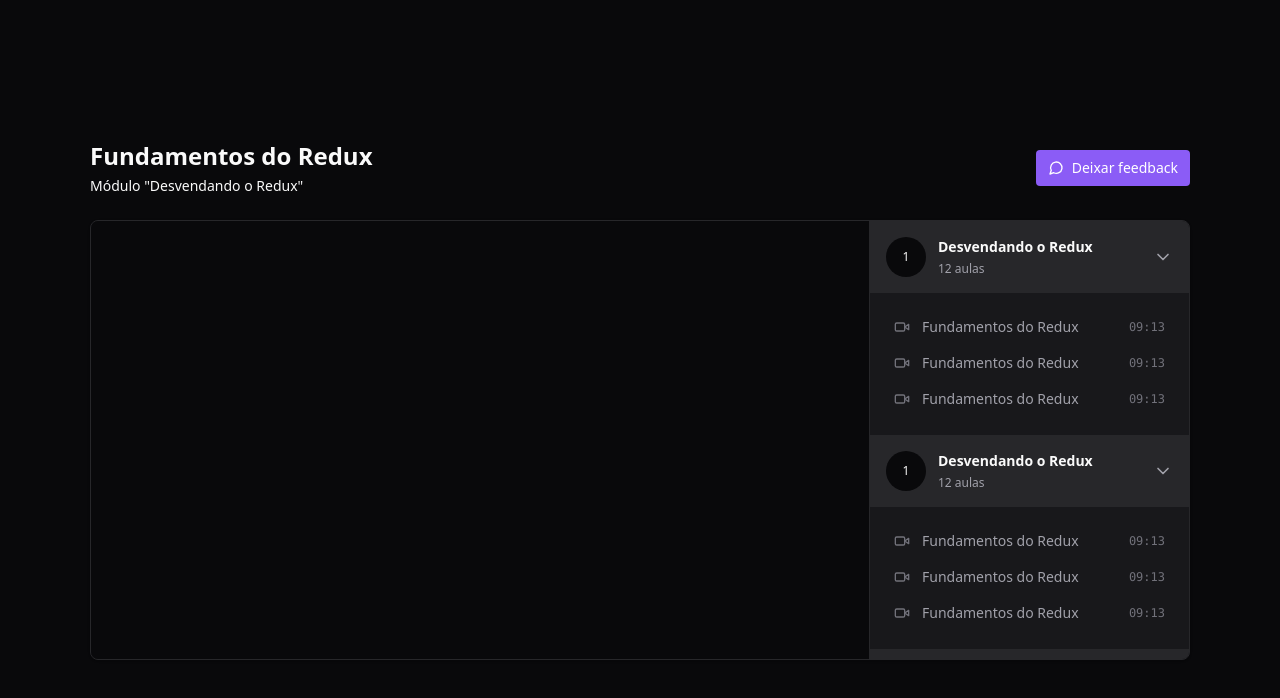
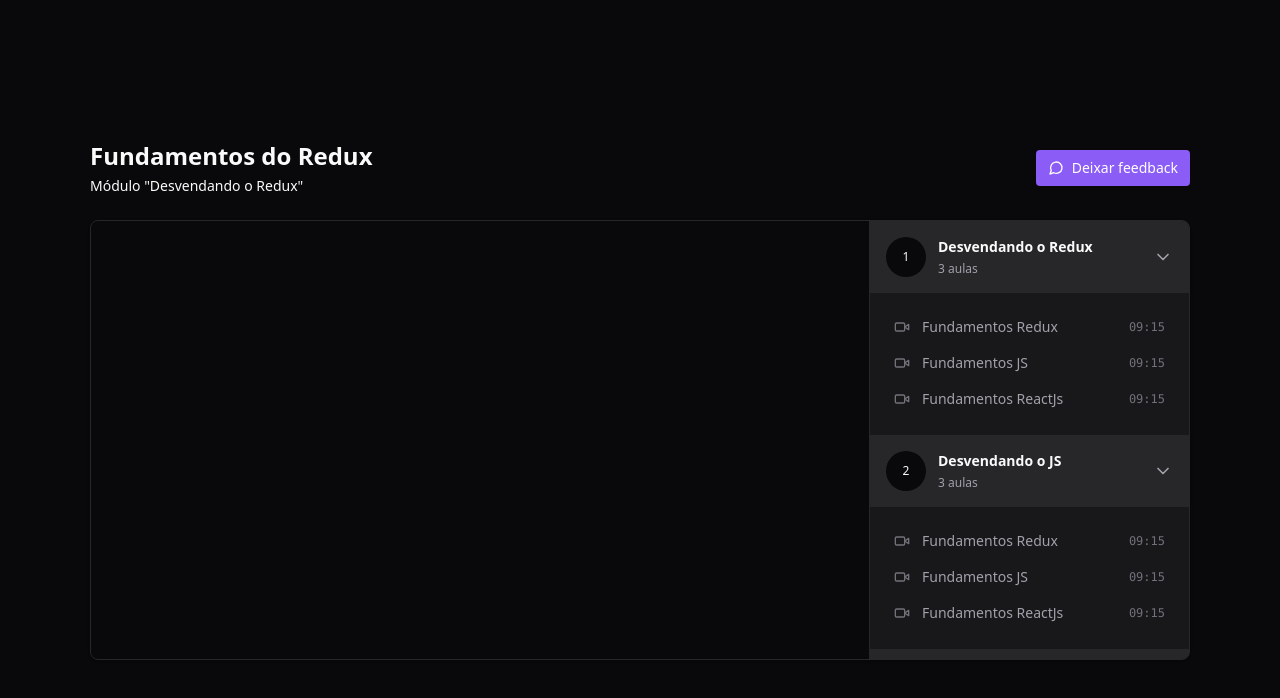
Before and after one commit to mateusrc-dev/react-redux-zustand, a React (Vite) app: page / in a window 1280 px wide. Shown: the top 698 px of the page. Built offline with nearby package versions, Linux system fonts and the light colour scheme.

Commit message:
updated project

```diff
--- /dev/null
+++ b/src/components/Header.tsx
@@ -0,0 +1,10 @@
+export function Header() {
+  return (
+    <div className="flex flex-col gap-1">
+      <h1 className="text-2xl font-bold">Fundamentos do Redux</h1>
+      <span className="text-sm text-sinc-400">
+        Módulo "Desvendando o Redux"
+      </span>
+    </div>
+  );
+}
--- /dev/null
+++ b/src/components/Lesson.tsx
@@ -0,0 +1,18 @@
+import { Video } from "lucide-react";
+
+interface LessonProps {
+  title: string;
+  duration: string;
+}
+
+export function Lesson({ title, duration }: LessonProps) {
+  return (
+    <button className="flex items-center gap-3 text-sm text-zinc-400">
+      <Video className="w-4 h-4 text-zinc-500" />
+      <span>{title}</span>
+      <span className="ml-auto font-mono text-xs text-zinc-500">
+        {duration}
+      </span>
+    </button>
+  );
+}
--- /dev/null
+++ b/src/components/Module.tsx
@@ -0,0 +1,31 @@
+import { ChevronDown } from "lucide-react";
+import { Lesson } from "./Lesson";
+
+interface ModuleProps {
+  moduleIndex: number;
+  title: string;
+  amountOfLessons: number;
+}
+
+export function Module({ amountOfLessons, title, moduleIndex }: ModuleProps) {
+  return (
+    <div>
+      <button className="flex w-full items-center gap-3 bg-zinc-800 p-4">
+        <div className="flex h-10 w-10 rounded-full items-center justify-center bg-zinc-950 text-xs">
+          {moduleIndex + 1}
+        </div>
+        <div className="flex flex-col gap-1 text-left">
+          <strong className="text-sm">{title}</strong>
+          <span className="text-xs text-zinc-400">{amountOfLessons} aulas</span>
+        </div>
+        <ChevronDown className="w-5 h-5 ml-auto text-zinc-400" />
+      </button>
+
+      <nav className="relative flex flex-col gap-4 p-6">
+        <Lesson title="Fundamentos Redux" duration="09:15" />
+        <Lesson title="Fundamentos JS" duration="09:15" />
+        <Lesson title="Fundamentos ReactJs" duration="09:15" />
+      </nav>
+    </div>
+  );
+}
--- /dev/null
+++ b/src/components/Video.tsx
@@ -0,0 +1,12 @@
+import ReactPlayer from "react-player";
+
+export function Video() {
+  return (
+    <ReactPlayer
+      with="100%"
+      height="100%"
+      controls={true}
+      url="https://www.youtube.com/watch?v=TTJLNXfJlIQ"
+    />
+  );
+}
--- a/src/pages/player.tsx
+++ b/src/pages/player.tsx
@@ -1,144 +1,41 @@
-import { MessageCircle, ChevronDown, Video } from "lucide-react";
-import ReactPlayer from "react-player";
+import { MessageCircle } from "lucide-react";
+import { Header } from "../components/Header";
+import { Video } from "../components/Video";
+import { Module } from "../components/Module";
 
 export function Player() {
   return (
     <div className="h-screen bg-zinc-950 text-zinc-50 flex justify-center items-center">
       <div className="flex w-[1100px] flex-col gap-6">
         <div className="flex items-center justify-between">
-          {/* Header */}
-          <div className="flex flex-col gap-1">
-            <h1 className="text-2xl font-bold">Fundamentos do Redux</h1>
-            <span className="text-sm text-sinc-400">
-              Módulo "Desvendando o Redux"
-            </span>
-          </div>
+          <Header />
           <button className="flex items-center gap-2 rounded bg-violet-500 px-3 py-2 text-sm font-medium text-white hover:bg-violet-600">
             <MessageCircle className="w-4 h-4" />
             Deixar feedback
           </button>
         </div>
-
         <main className="relative flex overflow-hidden rounded-lg border border-zinc-800 bg-zinc-900 shadow pr-80">
           <div className="flex-1">
             <div className="w-full bg-zinc-950 aspect-video">
-              <ReactPlayer
-                with="100%"
-                height="100%"
-                controls={true}
-                url="https://www.youtube.com/watch?v=TTJLNXfJlIQ"
-              />
+              <Video />
             </div>
           </div>
           <aside className="w-80 absolute top-0 bottom-0 right-0 border-l divide-y-2 divide-zinc-900 border-zinc-800 bg-zinc-900 overflow-y-scroll scrollbar scrollbar-thin scrollbar-track-zinc-950 scrollbar-thumb-zinc-800">
-            <div>
-              <button className="flex w-full items-center gap-3 bg-zinc-800 p-4">
-                <div className="flex h-10 w-10 rounded-full items-center justify-center bg-zinc-950 text-xs">
-                  1
-                </div>
-                <div className="flex flex-col gap-1 text-left">
-                  <strong className="text-sm">Desvendando o Redux</strong>
-                  <span className="text-xs text-zinc-400">12 aulas</span>
-                </div>
-                <ChevronDown className="w-5 h-5 ml-auto text-zinc-400" />
-              </button>
-
-              <nav className="relative flex flex-col gap-4 p-6">
-                <button className="flex items-center gap-3 text-sm text-zinc-400">
-                  <Video className="w-4 h-4 text-zinc-500" />
-                  <span>Fundamentos do Redux</span>
-                  <span className="ml-auto font-mono text-xs text-zinc-500">
-                    09:13
-                  </span>
-                </button>
-                <button className="flex items-center gap-3 text-sm text-zinc-400">
-                  <Video className="w-4 h-4 text-zinc-500" />
-                  <span>Fundamentos do Redux</span>
-                  <span className="ml-auto font-mono text-xs text-zinc-500">
-                    09:13
-                  </span>
-                </button>
-                <button className="flex items-center gap-3 text-sm text-zinc-400">
-                  <Video className="w-4 h-4 text-zinc-500" />
-                  <span>Fundamentos do Redux</span>
-                  <span className="ml-auto font-mono text-xs text-zinc-500">
-                    09:13
-                  </span>
-                </button>
-              </nav>
-            </div>
-            <div>
-              <button className="flex w-full items-center gap-3 bg-zinc-800 p-4">
-                <div className="flex h-10 w-10 rounded-full items-center justify-center bg-zinc-950 text-xs">
-                  1
-                </div>
-                <div className="flex flex-col gap-1 text-left">
-                  <strong className="text-sm">Desvendando o Redux</strong>
-                  <span className="text-xs text-zinc-400">12 aulas</span>
-                </div>
-                <ChevronDown className="w-5 h-5 ml-auto text-zinc-400" />
-              </button>
-
-              <nav className="relative flex flex-col gap-4 p-6">
-                <button className="flex items-center gap-3 text-sm text-zinc-400">
-                  <Video className="w-4 h-4 text-zinc-500" />
-                  <span>Fundamentos do Redux</span>
-                  <span className="ml-auto font-mono text-xs text-zinc-500">
-                    09:13
-                  </span>
-                </button>
-                <button className="flex items-center gap-3 text-sm text-zinc-400">
-                  <Video className="w-4 h-4 text-zinc-500" />
-                  <span>Fundamentos do Redux</span>
-                  <span className="ml-auto font-mono text-xs text-zinc-500">
-                    09:13
-                  </span>
-                </button>
-                <button className="flex items-center gap-3 text-sm text-zinc-400">
-                  <Video className="w-4 h-4 text-zinc-500" />
-                  <span>Fundamentos do Redux</span>
-                  <span className="ml-auto font-mono text-xs text-zinc-500">
-                    09:13
-                  </span>
-                </button>
-              </nav>
-            </div>
-            <div>
-              <button className="flex w-full items-center gap-3 bg-zinc-800 p-4">
-                <div className="flex h-10 w-10 rounded-full items-center justify-center bg-zinc-950 text-xs">
-                  1
-                </div>
-                <div className="flex flex-col gap-1 text-left">
-                  <strong className="text-sm">Desvendando o Redux</strong>
-                  <span className="text-xs text-zinc-400">12 aulas</span>
-                </div>
-                <ChevronDown className="w-5 h-5 ml-auto text-zinc-400" />
-              </button>
-
-              <nav className="relative flex flex-col gap-4 p-6">
-                <button className="flex items-center gap-3 text-sm text-zinc-400">
-                  <Video className="w-4 h-4 text-zinc-500" />
-                  <span>Fundamentos do Redux</span>
-                  <span className="ml-auto font-mono text-xs text-zinc-500">
-                    09:13
-                  </span>
-                </button>
-                <button className="flex items-center gap-3 text-sm text-zinc-400">
-                  <Video className="w-4 h-4 text-zinc-500" />
-                  <span>Fundamentos do Redux</span>
-                  <span className="ml-auto font-mono text-xs text-zinc-500">
-                    09:13
-                  </span>
-                </button>
-                <button className="flex items-center gap-3 text-sm text-zinc-400">
-                  <Video className="w-4 h-4 text-zinc-500" />
-                  <span>Fundamentos do Redux</span>
-                  <span className="ml-auto font-mono text-xs text-zinc-500">
-                    09:13
-                  </span>
-                </button>
-              </nav>
-            </div>
+            <Module
+              moduleIndex={0}
+              title="Desvendando o Redux"
+              amountOfLessons={3}
+            />
+            <Module
+              moduleIndex={1}
+              title="Desvendando o JS"
+              amountOfLessons={3}
+            />
+            <Module
+              moduleIndex={2}
+              title="Desvendando o ReactJs"
+              amountOfLessons={3}
+            />
           </aside>
         </main>
       </div>
```
